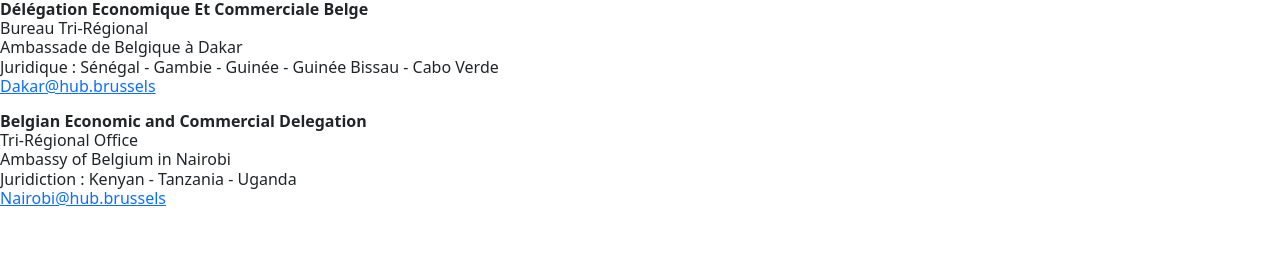
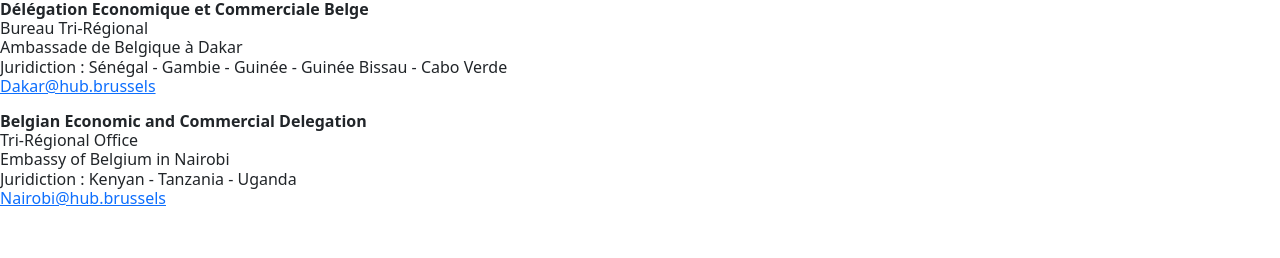
Before and after one commit to mafallseye/refontesitebelge1, a Vue app: page / in a window 1280 px wide. Shown: the top 258 px of the page. Built offline with nearby package versions, Linux system fonts and the light colour scheme.

Commit message:
first commit

```diff
--- a/src/components/Image.vue
+++ b/src/components/Image.vue
@@ -36,7 +36,7 @@
     <figure class="flex flex-col items-left justify-left p-6 text-left bg-white   md:rounded-t-none md:rounded-ss-lg  dark:bg-gray-800 dark:border-gray-700">
         <blockquote class="max-w-2xl  text-gray-500 lg:mb-8 dark:text-gray-400">
 
-       <h6 class="text-sm font-semibold text-gradient-to-r from-teal-300 via-teal-300 to-teal-500 text-teal-400 dark:text-white "> <b>Délégation Economique Et Commerciale Belge</b> <br>  Bureau Tri-Régional  <br> Ambassade de Belgique à Dakar <br> Juridique : Sénégal - Gambie - Guinée - Guinée Bissau - Cabo Verde <br>
+       <h6 class="text-sm font-semibold text-gradient-to-r from-teal-300 via-teal-300 to-teal-500 text-teal-400 dark:text-white "> <b>Délégation Economique et Commerciale Belge</b> <br>  Bureau Tri-Régional  <br> Ambassade de Belgique à Dakar <br> Juridiction : Sénégal - Gambie - Guinée - Guinée Bissau - Cabo Verde <br>
         <a href="mailto:Nairobi@hub.brussels?subject=Bonjour&body=La premiere ligne du message" class="font-medium text-gray-900 underline dark:text-gray-500 no-underline hover:no-underline">Dakar@hub.brussels</a></h6>
         </blockquote>
 
@@ -44,7 +44,7 @@
     <figure class="flex flex-col items-right justify-right p-8 text-right bg-white  md:rounded-se-lg ">
 
           <blockquote class="max-w-2xl  text-gray-500 lg:mb-8 dark:text-gray-400">
-       <h6 class="text-sm font-semibold text-gradient-to-r from-teal-300 via-teal-300 to-teal-400 text-teal-500 dark:text-white "> <b>Belgian Economic and Commercial Delegation</b> <br>   Tri-Régional Office <br> Ambassy of Belgium in Nairobi <br> Juridiction : Kenyan - Tanzania - Uganda <br>
+       <h6 class="text-sm font-semibold text-gradient-to-r from-teal-300 via-teal-300 to-teal-500 text-teal-400 dark:text-white "> <b>Belgian Economic and Commercial Delegation</b> <br>   Tri-Régional Office <br> Embassy of Belgium in Nairobi <br> Juridiction : Kenyan - Tanzania - Uganda <br>
         <a href="mailto:Nairobi@hub.brussels?subject=Bonjour&body=La premiere ligne du message" class="font-medium text-gray-900 underline dark:text-gray-500 no-underline hover:no-underline" > Nairobi@hub.brussels</a>
       </h6>
 
```
Also changed, not shown: 1 other file (tests, documents, lock files or other folders).
